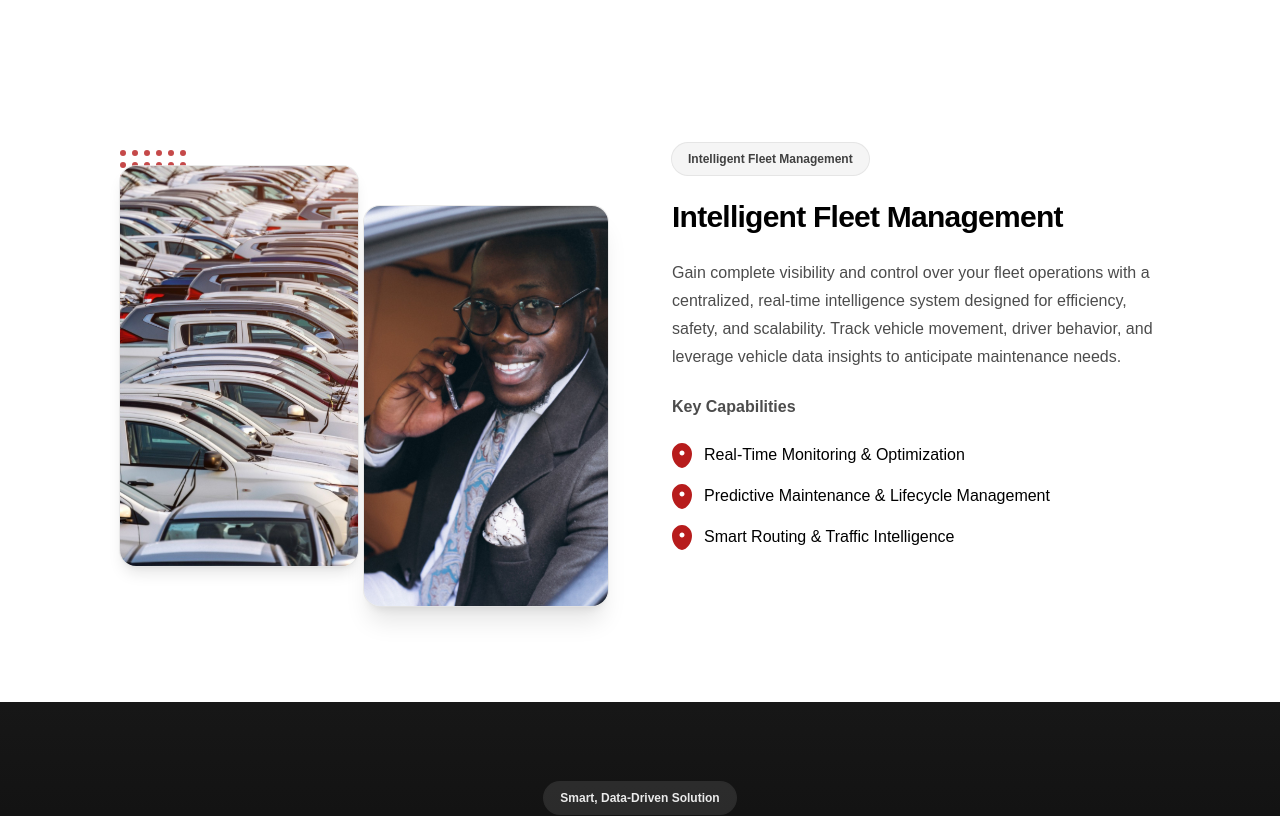
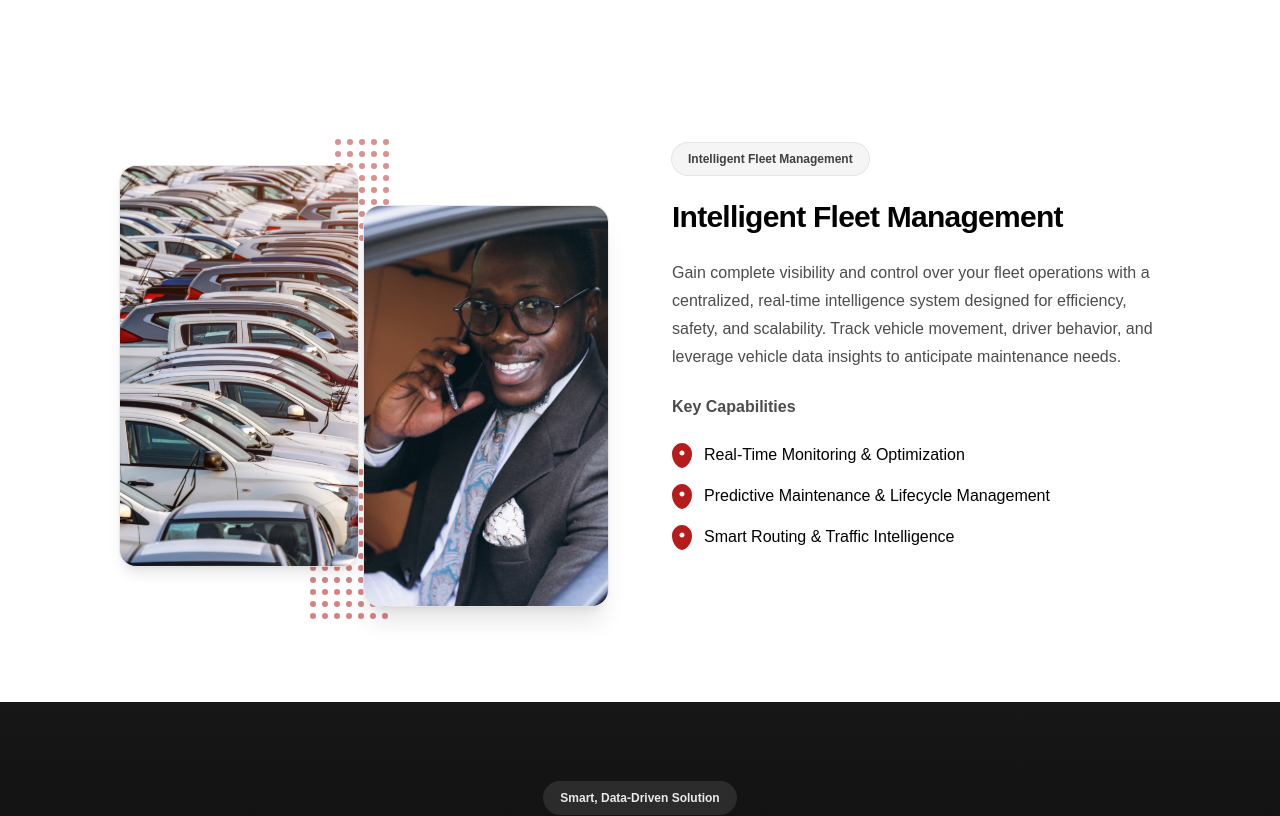
Before and after one commit to BertAndre-Dev/autodate, a Next.js app: page / in a window 1280 px wide. Shown: the part 720-1536 px from the top of the page. Built offline with nearby package versions, Linux system fonts and the light colour scheme.

Commit message:
autodate

```diff
--- a/components/sections/home/IntelligentFleetSection.tsx
+++ b/components/sections/home/IntelligentFleetSection.tsx
@@ -5,46 +5,29 @@ import ScrollReveal from "@/components/motion/ScrollReveal";
 import { cn } from "@/lib/utils";
 import { homeIntelligentFleet } from "@/constants";
 
-function RedDotGrid({ className }: { className?: string }) {
+function RedDotGrid({
+  className,
+  cols,
+  rows,
+}: {
+  className?: string;
+  cols: number;
+  rows: number;
+}) {
+  const count = cols * rows;
   return (
     <div
-      className={cn(
-        "grid grid-cols-6 gap-1.5 opacity-80",
-        className,
-      )}
+      className={cn("grid gap-1.5", className)}
+      style={{ gridTemplateColumns: `repeat(${cols}, minmax(0, auto))` }}
       aria-hidden
     >
-      {Array.from({ length: 36 }).map((_, i) => (
+      {Array.from({ length: count }).map((_, i) => (
         <span
           key={i}
-          className="h-1.5 w-1.5 shrink-0 rounded-full bg-[#B71C1C]"
+          className="h-1.5 w-1.5 shrink-0 rounded-full bg-[#B71C1C]/55"
         />
       ))}
     </div>
-  );
-}
-
-function MapPinIcon() {
-  return (
-    <svg
-      className="mt-0.5 h-5 w-5 shrink-0 text-[#B71C1C]"
-      viewBox="0 0 24 24"
-      fill="none"
-      xmlns="http://www.w3.org/2000/svg"
-      aria-hidden
-    >
-      <path
-        d="M12 11.5C13.3807 11.5 14.5 10.3807 14.5 9C14.5 7.61929 13.3807 6.5 12 6.5C10.6193 6.5 9.5 7.61929 9.5 9C9.5 10.3807 10.6193 11.5 12 11.5Z"
-        stroke="currentColor"
-        strokeWidth="1.75"
-      />
-      <path
-        d="M12 22C12 22 19 16 19 9C19 5.13401 15.866 2 12 2C8.13401 2 5 5.13401 5 9C5 16 12 22 12 22Z"
-        stroke="currentColor"
-        strokeWidth="1.75"
-        strokeLinejoin="round"
-      />
-    </svg>
   );
 }
 
@@ -55,11 +38,20 @@ export default function IntelligentFleetSection() {
         <div className="flex flex-col gap-12 lg:grid lg:grid-cols-2 lg:items-center lg:gap-16">
           <ScrollReveal>
             <div className="relative mx-auto w-full max-w-lg lg:mx-0 lg:max-w-none">
-              <RedDotGrid className="absolute -left-2 top-6 z-0 sm:left-0" />
-              <RedDotGrid className="absolute bottom-10 right-2 z-0 sm:right-6" />
+              <div className="relative pt-8 pr-8 sm:pt-10 sm:pr-14">
+                {/* Dots sit in the stagger gap between the two images, behind both */}
+                <RedDotGrid
+                  cols={5}
+                  rows={9}
+                  className="pointer-events-none absolute z-0 left-[40%] top-[2%] opacity-90 sm:left-[43%] sm:top-[3%] md:left-[44%]"
+                />
+                <RedDotGrid
+                  cols={7}
+                  rows={13}
+                  className="pointer-events-none absolute z-0 left-[32%] top-[36%] sm:left-[39%] md:top-[78%]"
+                />
 
-              <div className="relative z-[1] pt-8 pr-8 sm:pt-10 sm:pr-14">
-                <div className="relative aspect-[4/3] w-[55%] lg:h-[400px] overflow-hidden rounded-2xl bg-neutral-100 shadow-lg ring-1 ring-neutral-200/80">
+                <div className="relative z-10 aspect-[4/3] w-[55%] overflow-hidden rounded-2xl bg-neutral-100 shadow-lg ring-1 ring-neutral-200/80 lg:h-[400px]">
                   <Image
                     src={homeIntelligentFleet.collageTopImageSrc}
                     alt={homeIntelligentFleet.collageTopImageAlt}
@@ -68,7 +60,7 @@ export default function IntelligentFleetSection() {
                     sizes="(min-width: 1024px) 45vw, 90vw"
                   />
                 </div>
-                <div className="absolute -bottom-2 right-0 z-[2] w-[50%] overflow-hidden rounded-2xl bg-neutral-100 shadow-xl ring-1 ring-neutral-200/80 md:-bottom-10">
+                <div className="absolute -bottom-2 right-0 z-20 w-[50%] overflow-hidden rounded-2xl bg-neutral-100 shadow-xl ring-1 ring-neutral-200/80 md:-bottom-10">
                   <div className="relative aspect-[3/4] lg:h-[400px] w-full">
                     <Image
                       src={homeIntelligentFleet.collageBottomImageSrc}
```
